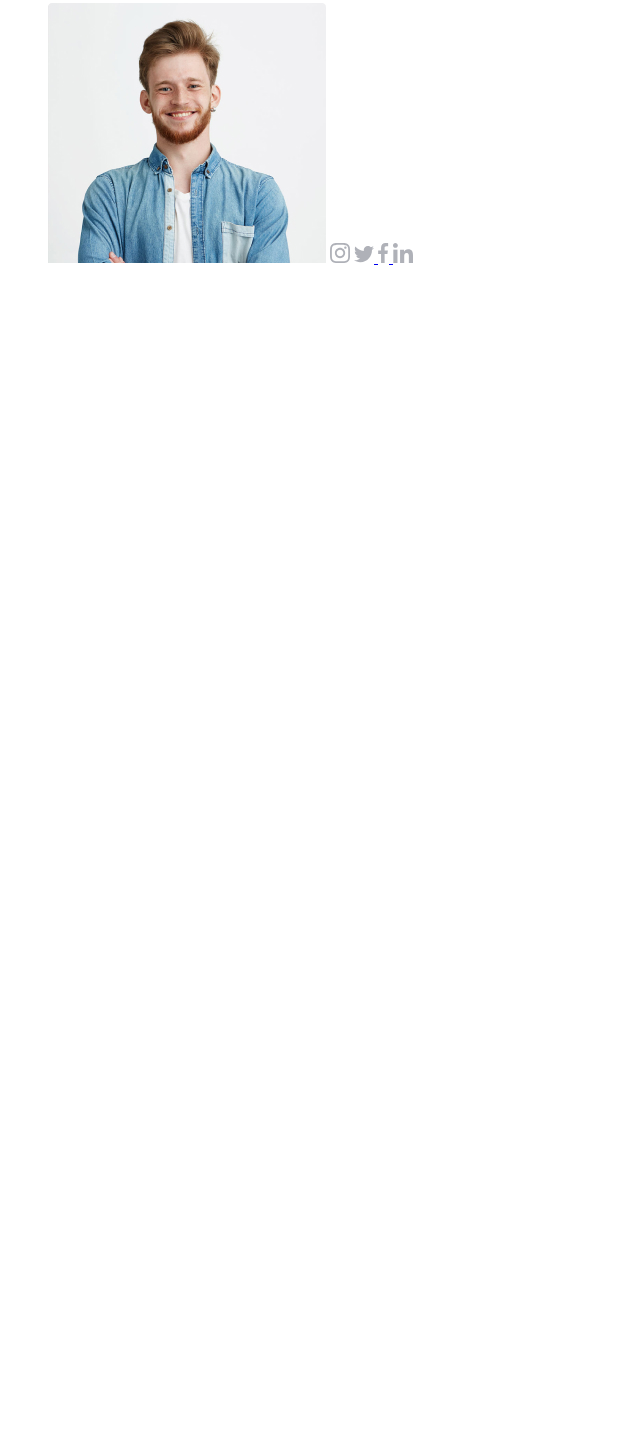
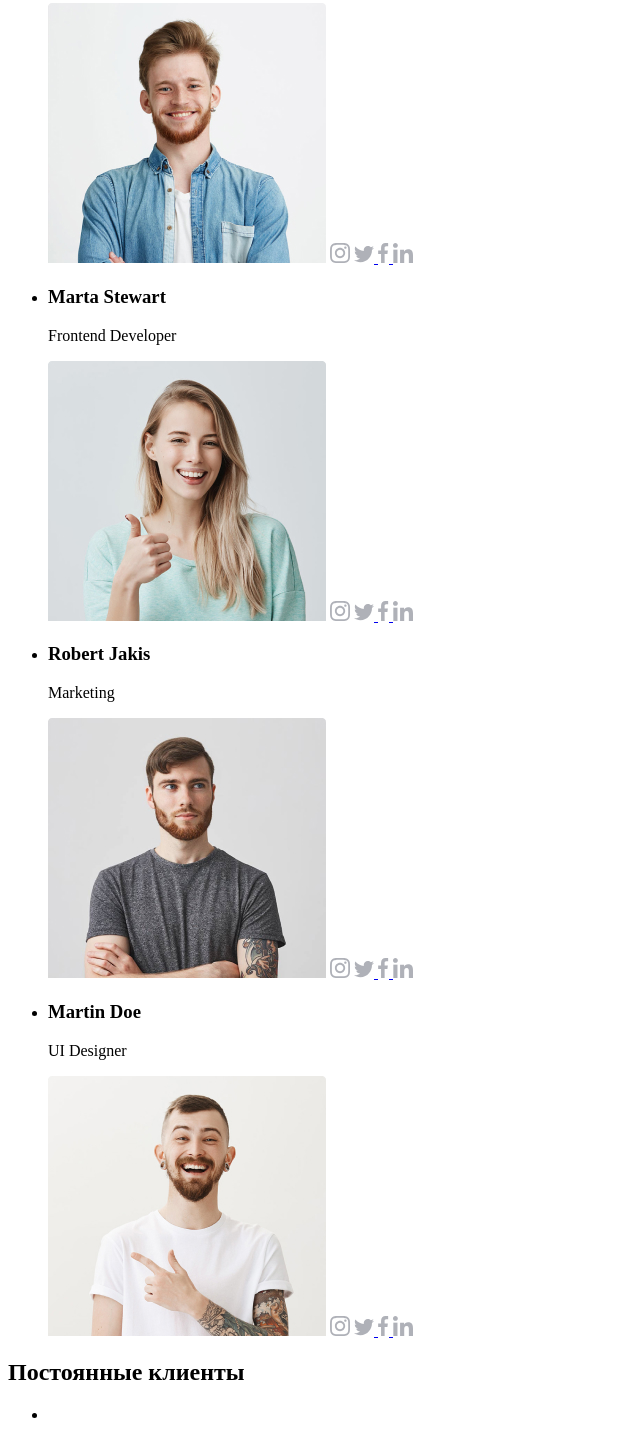
Before and after one commit to SerhiyStepanov/goit-markup-hw-01, a plain HTML site: page index.html in a window 1280 px wide. Shown: the part 2002-3442 px from the top of the page, without its empty margins (0-640 px from the left). Before the commit the page ends 2285 px from the top, so only its background shows below. Drawn offline with Linux system fonts and the light colour scheme.

Commit message:
finish-third-section

```diff
--- a/index.html
+++ b/index.html
@@ -121,6 +121,71 @@
             <img src="./images/linkedin.svg" alt="linkedin" />
           </a>
         </li>
+
+        <li>
+          <h3>Marta Stewart</h3>
+          <p>Frontend Developer</p>
+          <img src="./images/Marta.jpg" alt="Marta Stewart" width="278" />
+          <a href="https://www.instagram.com/">
+            <img src="./images/instagram.svg" alt="instagram"
+          /></a>
+          <a href="https://www.twitter.com/">
+            <img src="./images/tvitter.svg" alt="tvitter" />
+          </a>
+          <a href="https://www.facebook.com/">
+            <img src="./images/facebook.svg" alt="facebook" />
+          </a>
+          <a href="https://www.linkedin.com/">
+            <img src="./images/linkedin.svg" alt="linkedin" />
+          </a>
+        </li>
+
+        <li>
+          <h3>Robert Jakis</h3>
+          <p>Marketing</p>
+          <img src="./images/Robert.jpg" alt="Robert Jakis" width="278" />
+          <a href="https://www.instagram.com/">
+            <img src="./images/instagram.svg" alt="instagram"
+          /></a>
+          <a href="https://www.twitter.com/">
+            <img src="./images/tvitter.svg" alt="tvitter" />
+          </a>
+          <a href="https://www.facebook.com/">
+            <img src="./images/facebook.svg" alt="facebook" />
+          </a>
+          <a href="https://www.linkedin.com/">
+            <img src="./images/linkedin.svg" alt="linkedin" />
+          </a>
+        </li>
+
+        <li>
+          <h3>Martin Doe</h3>
+          <p>UI Designer</p>
+          <img src="./images/Martin.jpg" alt="Martin Doe" width="278" />
+          <a href="https://www.instagram.com/">
+            <img src="./images/instagram.svg" alt="instagram"
+          /></a>
+          <a href="https://www.twitter.com/">
+            <img src="./images/tvitter.svg" alt="tvitter" />
+          </a>
+          <a href="https://www.facebook.com/">
+            <img src="./images/facebook.svg" alt="facebook" />
+          </a>
+          <a href="https://www.linkedin.com/">
+            <img src="./images/linkedin.svg" alt="linkedin" />
+          </a>
+        </li>
+      </ul>
+    </section>
+
+    <section>
+      <h2>Постоянные клиенты</h2>
+      <ul>
+        <li>
+          <a href="">
+            <img src="" alt="" width="" />
+          </a>
+        </li>
       </ul>
     </section>
   </body>
```
